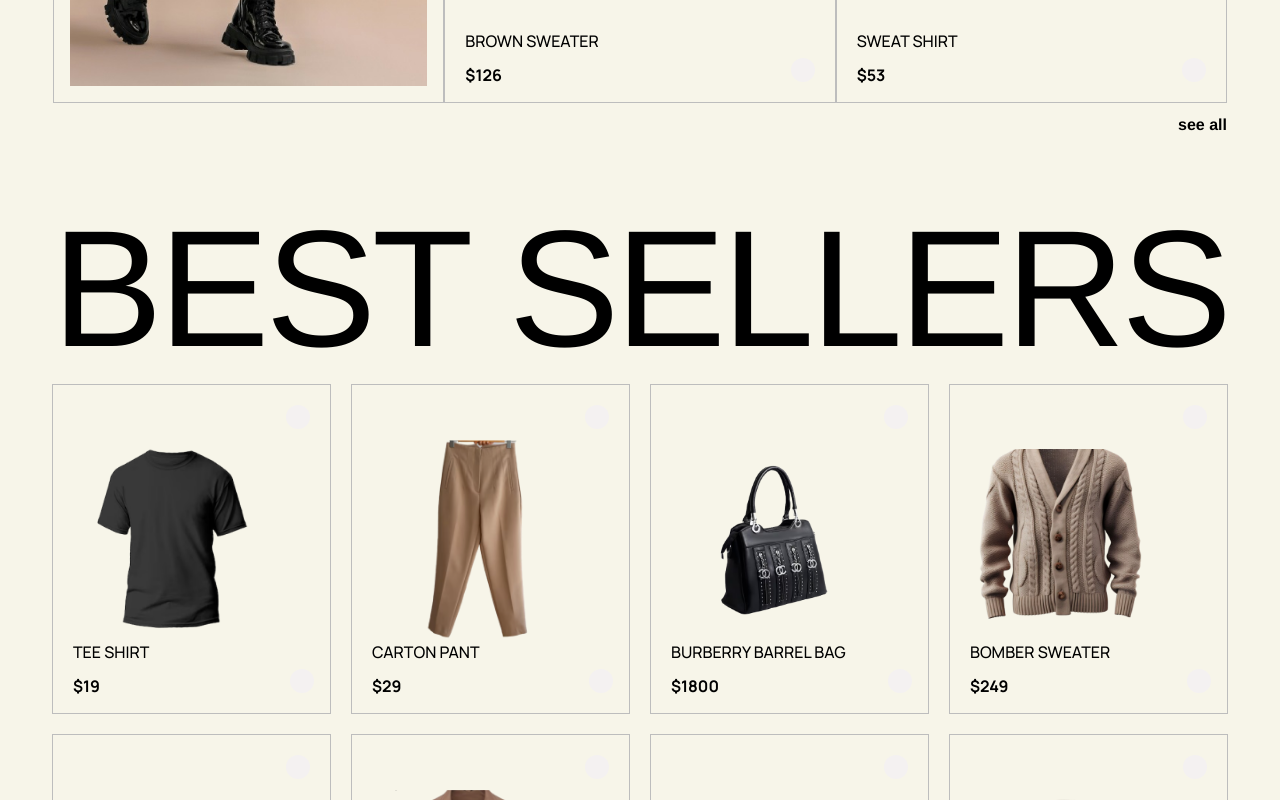
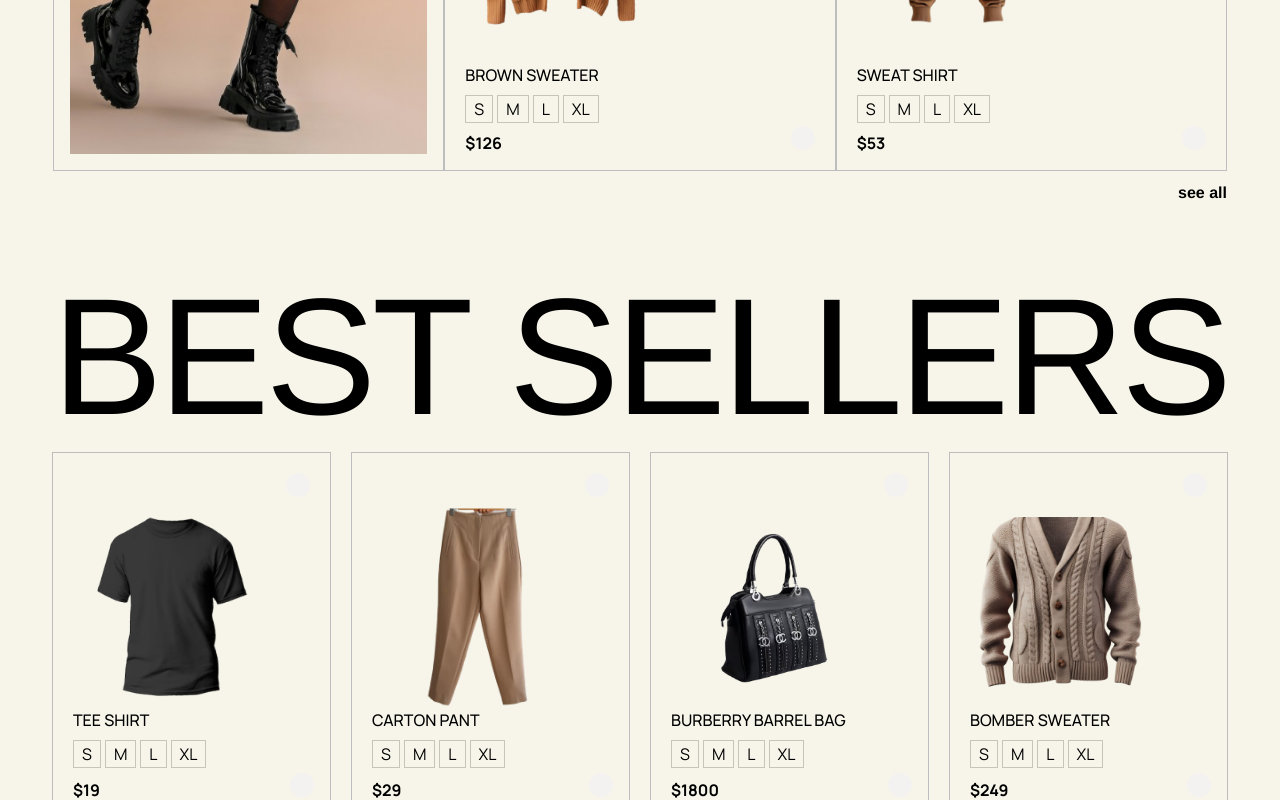
Before and after one commit to Kansoldev/Wear4U, a Next.js app: page / in a window 1280 px wide. Shown: the part 1920-2720 px from the top of the page. Built offline with nearby package versions, Linux system fonts and the light colour scheme.

Commit message:
Add UI to display cloth sizes

```diff
--- a/src/app/page.tsx
+++ b/src/app/page.tsx
@@ -128,7 +128,26 @@ export default function Home() {
 
               <div className="product-desc">
                 <h3 className="font-medium uppercase">{product.name}</h3>
-                <p className="font-bold mt-[0.625rem]">${product.price}</p>
+
+                <div className="flex justify-between gap-1 w-max my-2">
+                  <span className="px-2 p-[1px] border border-solid border-[#00000033]">
+                    S
+                  </span>
+
+                  <span className="px-2 p-[1px] border border-solid border-[#00000033]">
+                    M
+                  </span>
+
+                  <span className="px-2 p-[1px] border border-solid border-[#00000033]">
+                    L
+                  </span>
+
+                  <span className="px-2 p-[1px] border border-solid border-[#00000033]">
+                    XL
+                  </span>
+                </div>
+
+                <p className="font-bold">${product.price}</p>
               </div>
 
               <div className="add-to-cart-icon flex justify-center items-center p-3 absolute right-5 bottom-5">
@@ -177,6 +196,25 @@ export default function Home() {
 
               <div className="product-desc">
                 <h3 className="font-medium uppercase">{bestProduct.name}</h3>
+
+                <div className="flex justify-between gap-1 w-max my-2">
+                  <span className="px-2 p-[1px] border border-solid border-[#00000033]">
+                    S
+                  </span>
+
+                  <span className="px-2 p-[1px] border border-solid border-[#00000033]">
+                    M
+                  </span>
+
+                  <span className="px-2 p-[1px] border border-solid border-[#00000033]">
+                    L
+                  </span>
+
+                  <span className="px-2 p-[1px] border border-solid border-[#00000033]">
+                    XL
+                  </span>
+                </div>
+
                 <p className="font-bold mt-[0.625rem]">${bestProduct.price}</p>
               </div>
 
@@ -262,6 +300,25 @@ export default function Home() {
 
               <div className="product-desc">
                 <h3 className="font-medium uppercase">{product.name}</h3>
+
+                <div className="flex justify-between gap-1 w-max my-2">
+                  <span className="px-2 p-[1px] border border-solid border-[#00000033]">
+                    S
+                  </span>
+
+                  <span className="px-2 p-[1px] border border-solid border-[#00000033]">
+                    M
+                  </span>
+
+                  <span className="px-2 p-[1px] border border-solid border-[#00000033]">
+                    L
+                  </span>
+
+                  <span className="px-2 p-[1px] border border-solid border-[#00000033]">
+                    XL
+                  </span>
+                </div>
+
                 <p className="font-bold mt-[0.625rem]">${product.price}</p>
               </div>
 
@@ -319,6 +376,25 @@ export default function Home() {
 
               <div className="product-desc">
                 <h3 className="font-medium uppercase">{product.name}</h3>
+
+                <div className="flex justify-between gap-1 w-max my-2">
+                  <span className="px-2 p-[1px] border border-solid border-[#00000033]">
+                    S
+                  </span>
+
+                  <span className="px-2 p-[1px] border border-solid border-[#00000033]">
+                    M
+                  </span>
+
+                  <span className="px-2 p-[1px] border border-solid border-[#00000033]">
+                    L
+                  </span>
+
+                  <span className="px-2 p-[1px] border border-solid border-[#00000033]">
+                    XL
+                  </span>
+                </div>
+
                 <p className="font-bold mt-[0.625rem]">${product.price}</p>
               </div>
 
```
